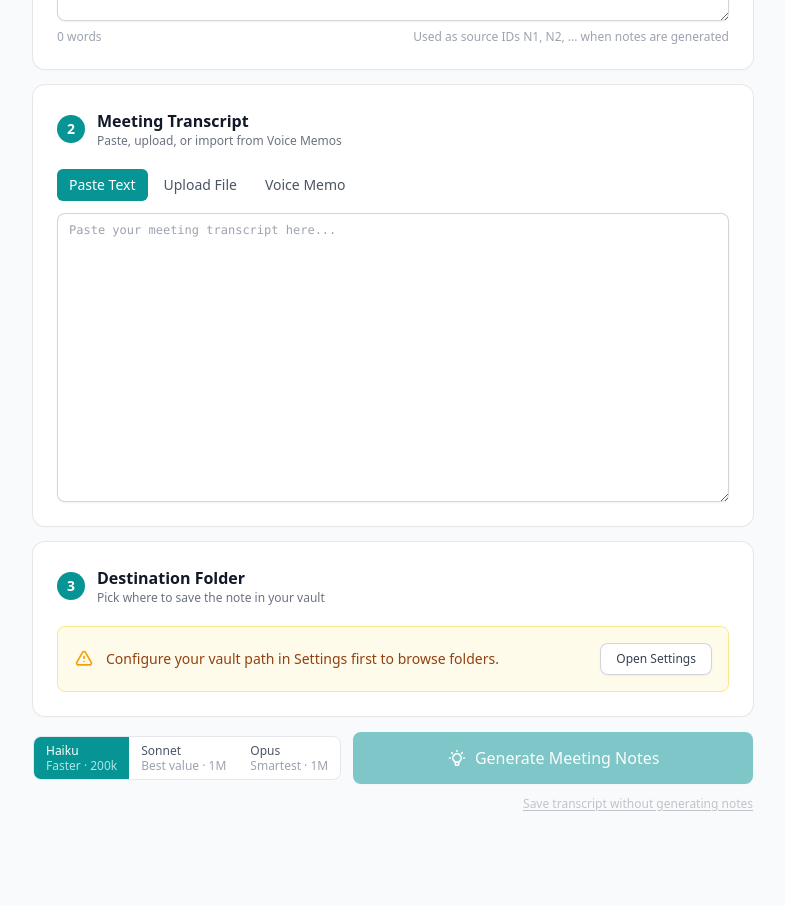
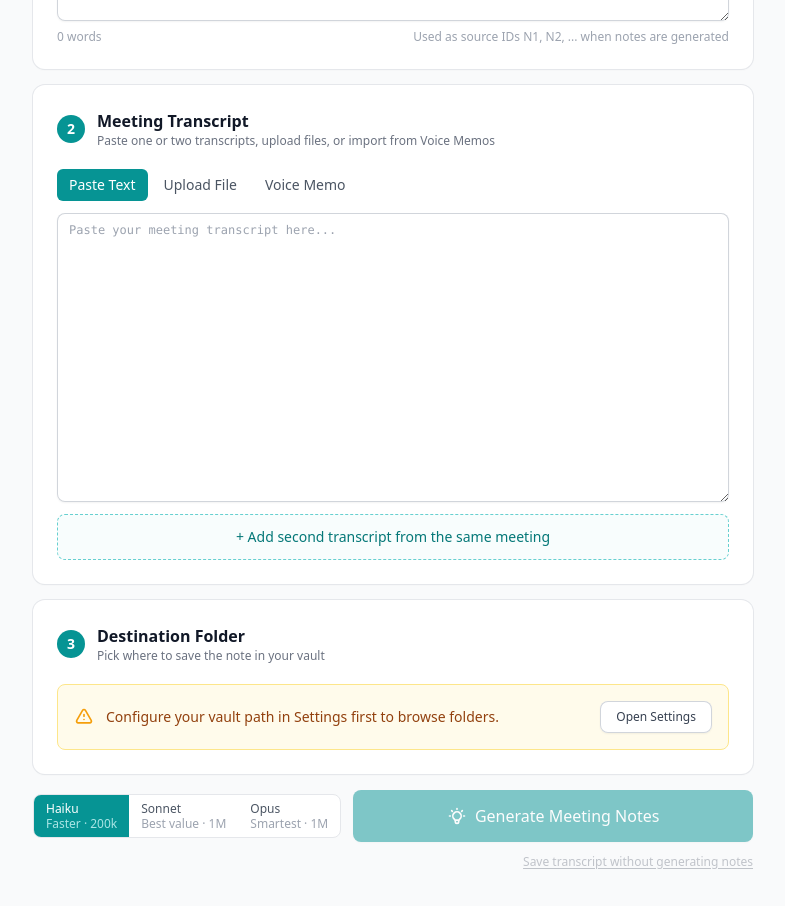
Before and after one commit to ryleyp/obsidian-notetaker, a Next.js app: page / in a window 1280 px wide. Shown: the part 2900-3806 px from the top of the page, without its empty margins (247-1032 px from the left). Before the commit the page ends 3748 px from the top, so only its background shows below. Built offline with nearby package versions, Linux system fonts and the light colour scheme.

Commit message:
Allow pasting a second meeting transcript

```diff
--- a/src/components/TranscriptInput.jsx
+++ b/src/components/TranscriptInput.jsx
@@ -21,6 +21,7 @@ export default function TranscriptInput({
   const [searchQuery, setSearchQuery] = useState("");
   const [currentMatchIndex, setCurrentMatchIndex] = useState(0);
   const [showChunks, setShowChunks] = useState(false);
+  const [showExtendedPaste, setShowExtendedPaste] = useState(false);
   const fileInputRef = useRef(null);
   const extendedFileInputRef = useRef(null);
   const textAreaRef = useRef(null);
@@ -37,6 +38,7 @@ export default function TranscriptInput({
     reader.onload = (e) => {
       if (destination === "extended") {
         setExtendedTranscript(e.target.result);
+        setShowExtendedPaste(true);
       } else {
         setTranscript(e.target.result);
       }
@@ -89,6 +91,7 @@ export default function TranscriptInput({
   function applyIncomingTranscript(incoming, title) {
     if (voiceImportMode === "extended" && transcript.trim()) {
       setExtendedTranscript(incoming);
+      setShowExtendedPaste(true);
     } else {
       setTranscript((prev) => {
         if (voiceImportMode === "append" && prev.trim()) {
@@ -186,7 +189,7 @@ export default function TranscriptInput({
         <StepBadge n={2} />
         <div>
           <h2 className="text-base font-semibold text-gray-900">Meeting Transcript</h2>
-          <p className="text-xs text-gray-500">Paste, upload, or import from Voice Memos</p>
+          <p className="text-xs text-gray-500">Paste one or two transcripts, upload files, or import from Voice Memos</p>
         </div>
       </div>
 
@@ -239,28 +242,40 @@ export default function TranscriptInput({
             </div>
           )}
           <div>
-            {extendedTranscript && (
-              <p className="text-xs font-medium text-gray-600 mb-1.5">Primary transcript</p>
+            {(showExtendedPaste || extendedTranscript) && (
+              <p className="text-xs font-medium text-gray-600 mb-1.5">Transcript 1 (primary)</p>
             )}
             <textarea
               ref={textAreaRef}
               className="input resize-y font-mono text-xs leading-relaxed"
-              rows={extendedTranscript ? 10 : 14}
+              rows={showExtendedPaste || extendedTranscript ? 10 : 14}
               placeholder="Paste your meeting transcript here..."
               value={transcript}
               onChange={(e) => setTranscript(e.target.value)}
             />
           </div>
-          {extendedTranscript && (
+          {!showExtendedPaste && !extendedTranscript && (
+            <button
+              type="button"
+              onClick={() => setShowExtendedPaste(true)}
+              className="w-full rounded-lg border border-dashed border-obsidian-300 bg-obsidian-50/40 px-4 py-3 text-sm font-medium text-obsidian-700 hover:border-obsidian-400 hover:bg-obsidian-50 transition-colors"
+            >
+              + Add second transcript from the same meeting
+            </button>
+          )}
+          {(showExtendedPaste || extendedTranscript) && (
             <div className="rounded-lg border border-obsidian-200 bg-obsidian-50/40 p-3">
               <div className="flex items-center justify-between mb-1.5">
                 <div>
-                  <p className="text-xs font-medium text-obsidian-800">Extended transcript</p>
-                  <p className="text-[11px] text-gray-500">Optional second recording of the same meeting</p>
+                  <p className="text-xs font-medium text-obsidian-800">Transcript 2 (extended)</p>
+                  <p className="text-[11px] text-gray-500">Paste the second recording here, such as a longer Voice Memos transcript</p>
                 </div>
                 <button
                   type="button"
-                  onClick={() => setExtendedTranscript("")}
+                  onClick={() => {
+                    setExtendedTranscript("");
+                    setShowExtendedPaste(false);
+                  }}
                   className="text-xs text-red-500 hover:text-red-700"
                 >
                   Remove
@@ -269,7 +284,7 @@ export default function TranscriptInput({
               <textarea
                 className="input resize-y font-mono text-xs leading-relaxed bg-white"
                 rows={8}
-                placeholder="Paste the extended transcript here..."
+                placeholder="Paste a second transcript from the same meeting..."
                 value={extendedTranscript}
                 onChange={(e) => setExtendedTranscript(e.target.value)}
               />
@@ -464,6 +479,7 @@ export default function TranscriptInput({
             onClick={() => {
               setTranscript("");
               setExtendedTranscript("");
+              setShowExtendedPaste(false);
             }}
             className="text-xs text-red-500 hover:text-red-700"
           >
```
Also changed, not shown: 2 other files (tests, documents, lock files or other folders).
